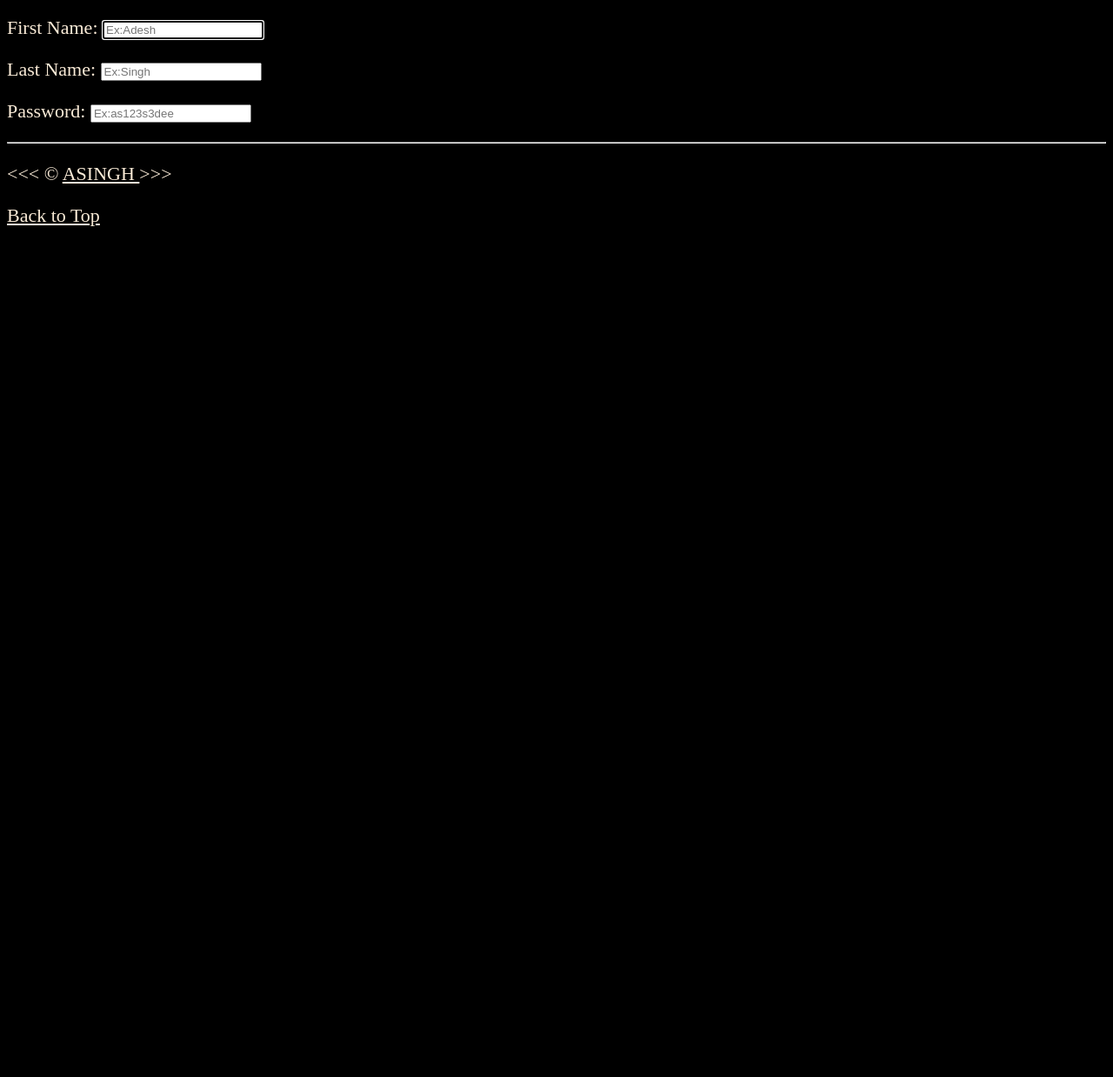
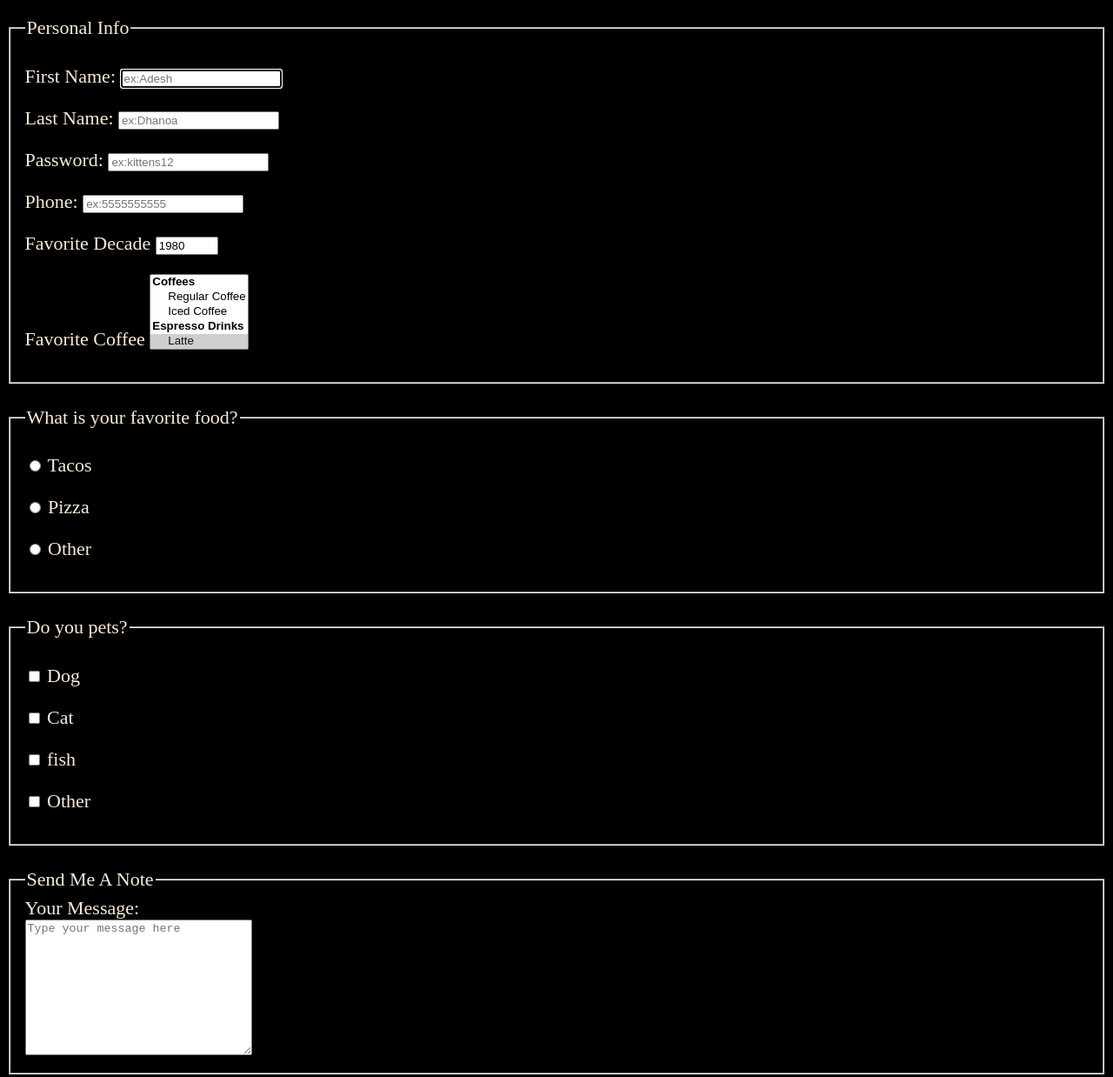
Before and after one commit to asingh19app/htmlcourse, a plain HTML site: page 01_lesson/index.html in a window 1280 px wide. Shown: the part 2842-4080 px from the top of the page at 87% size. Before the commit the page ends 3125 px from the top, so only its background shows below. Drawn offline with Linux system fonts and the light colour scheme.

Commit message:
finshed lessons

```diff
--- a/01_lesson/index.html
+++ b/01_lesson/index.html
@@ -182,21 +182,107 @@
             <h2>Contact Me</h2>
             <p>I'd really like to hear from you!</p>
 
-            <form action="https://htpbin.org/get"
-            method="get"></form>
+            <form action="https://httpbin.org/get" method="get">
+                <fieldset>
+                    <legend>Personal Info</legend>
+               <p>
+                <label for="firstName">First Name:</label>
+                <input type="text" name="firstName" id="firstName" placeholder="ex:Adesh" autocomplete="on" required autofocus>
+               </p>
+                <p>
+               <label for="lastName">Last Name:</label>
+               <input type="text" name="lastName" id="lastName" placeholder="ex:Dhanoa" autocomplete="on" required>
+              </p>
+                <p>
+               <label for="password">Password:</label>
+               <input type="password" name="password" id="password" placeholder="ex:kittens12" required>
+              </p>
+              <p>
+               <label for="phone">Phone:</label>
+               <input type="tel" name="phone" id="phone" placeholder="ex:5555555555" pattern="[0-9]{3}[0-9]{3}[0-9]{4}" required>
+              </p>
+              <p>
+               <label for="decade">Favorite Decade</label>
+               <input type="number" name="decade" id="decade" min="1950" max="2020" step="10" value="1980">
+              </p>
+              <p>
+                <label for="coffee">Favorite Coffee</label>
+                <select name="coffee" id="coffee" multiple size="5">
+                    <optgroup label="Coffees">
+                    <option value="regular coffee">Regular Coffee</option>
+                    <option value="iced coffee">Iced Coffee</option>
+                    </optgroup>
+                    <optgroup label="Espresso Drinks">
+                    <option value="latte" selected>Latte</option>
+                    <option value="cappuccino">Cappuccino</option>
+                    <option value="cortado">Cortado</option>
+                    <option value="americano">Americano</option>
+                </optgroup>
+                    <option value="other">Other</option>
+                </select>
+              </p>
+            <!-- <p>
+                <label for="coffee">Favorite Coffee</label>
+                <input type="text" name="coffee" id="coffee" list="coffee-list">
+                <datalist id="coffee-list">
+                    <option value="coffee">
+                    <option value="latte">
+                    <option value="espresso">
+                    <option value="cortado">
+                    <option value="americano">
+                    <option value="other">
+                </datalist>
+            </p>  -->
+        </fieldset>
+        <br>
+        <fieldset>
+            <legend>What is your favorite food?</legend>
             <p>
-            <label for ="firstName">First Name:</label>
-            <input type="text" name="firstName" id="firstName" placeholder= "Ex:Adesh" autocomplete="on" required
-            autofocus>
+                <input type= "radio" name="food" id="tacos" value="tacos">
+                <label for="tacos">Tacos</label>
             </p>
             <p>
-            <label for ="lastName"> Last Name:</label>
-            <input type="text" name="lastName" id="lastName" placeholder= "Ex:Singh" autocomplete="on" required>
+                <input type= "radio" name="food" id="pizza" value="pizza">
+                <label for="pizza">Pizza</label>
             </p>
             <p>
-            <label for ="password"> Password:</label>
-            <input type="password" name="password" id="password" placeholder= "Ex:as123s3dee" required>
+                <input type= "radio" name="food" id="other" value="other">
+                <label for="other">Other</label>
             </p>
+        </fieldset>
+          <br>
+          <fieldset>
+            <legend>Do you pets?</legend>
+           <p> <input type="checkbox" name="pets" id="dog" value="dog">
+            <label for="dog">Dog</label></p>
+            <p>
+            <input type="checkbox" name="pets" id="cat" value="cat">
+            <label for="cat">Cat</label> </p>
+            <p>
+            <input type="checkbox" name="pets" id="fish" value="fish">
+            <label for="fish">fish</label> </p>
+            <p>
+            <input type="checkbox" name="pets" id="otherPet" value="otherPet">
+            <label for="otherPet">Other</label></p>
+          </fieldset>
+          <br>
+          <fieldset>
+            <legend>Send Me A Note</legend>
+            <label for="message">Your Message:</label>
+            <br>
+            <textarea name="message" id="message" cols="30" rows="10" placeholder="Type your message here"></textarea>
+          </fieldset>
+          <br>
+          <button type="submit">Submit</button>
+          <button type="submit" formaction="https://httpbin.org/post" formmethod="post">Post</button>
+          <button type="reset">Reset</button>
+
+
+
+
+            </form>
+
+
         </article>
         </main>
         <hr>
```
